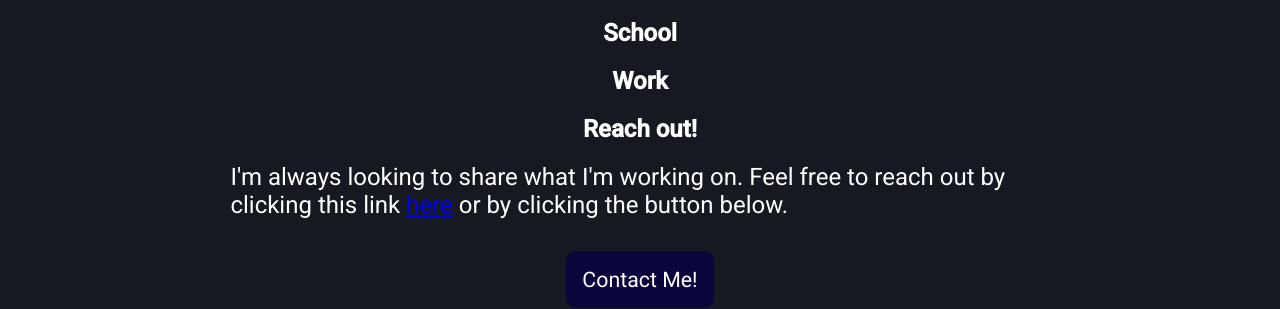
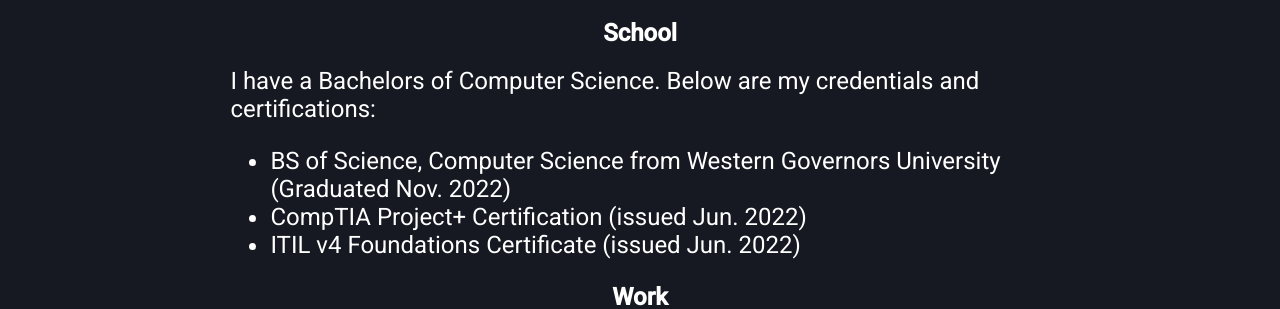
Before and after one commit to hewitson-j/website-v4, a React (Vite) app: page /#/about in a window 1280 px wide. Shown: the part 450-759 px from the top of the page. Built offline with nearby package versions, Linux system fonts and the light colour scheme.

Commit message:
Added ul for school content

```diff
--- a/src/components/About.tsx
+++ b/src/components/About.tsx
@@ -14,7 +14,14 @@
             <img src={profilePic} id='about-profile-pic' alt='My Profile Pic' />
         </div>
         <h2>School</h2>
-            <p className='paragraphs'></p>
+            <p className='paragraphs'>
+                I have a Bachelors of Computer Science. Below are my credentials and certifications:
+                <ul>
+                    <li>BS of Science, Computer Science from Western Governors University (Graduated Nov. 2022)</li>
+                    <li>CompTIA Project+ Certification (issued Jun. 2022)</li>
+                    <li>ITIL v4 Foundations Certificate (issued Jun. 2022)</li>
+                </ul>
+            </p>
         <h2>Work</h2>
         <h2>Reach out!</h2>
         <p className='paragraphs'>I'm always looking to share what I'm working on. Feel free to reach out by clicking this link <Link to={'/contact'}>here</Link> or by clicking the button below.</p>
```
